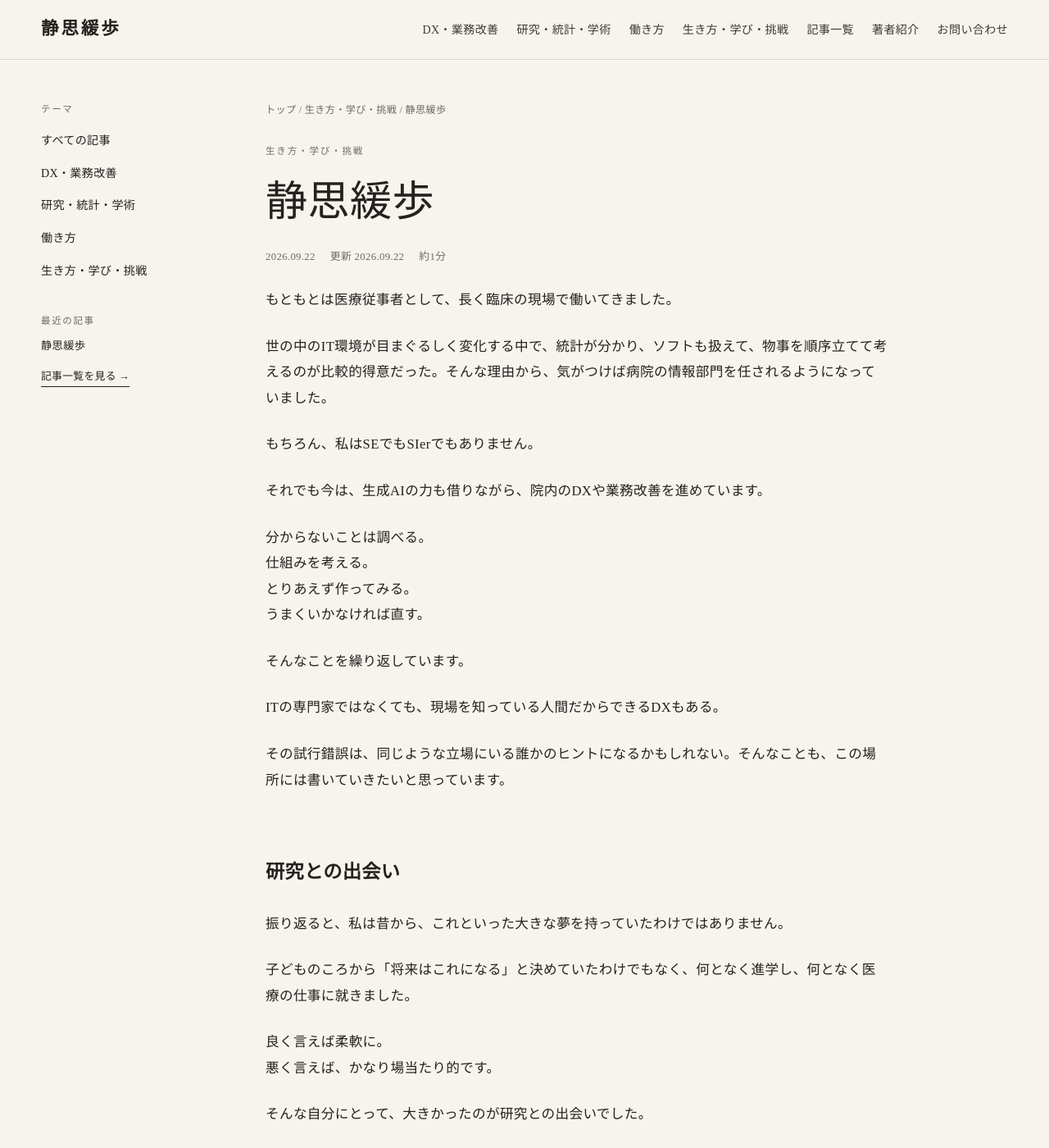
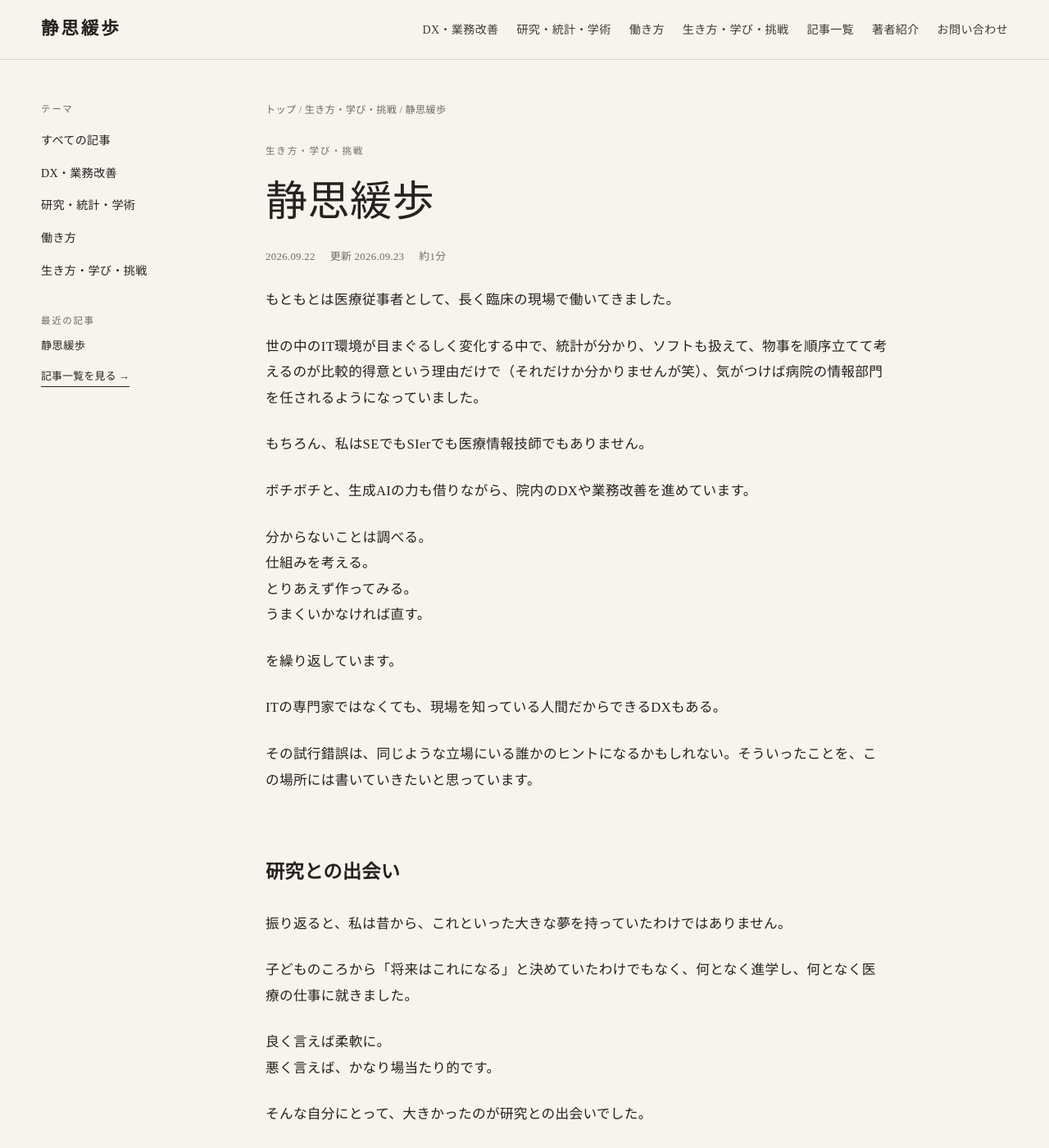
Before and after one commit to naokisuzuki-create/seishi-kanpo, a Jekyll site: the page built from _posts/2026-09-22-seishi-kanpo.md, in a window 1280 px wide and 1400 px high. Shown: the whole window at 82% size. Built offline with Jekyll 4.4.1, drawn with Linux system fonts in a browser that asks for light colours; some of the changed text lies outside the part shown.

Commit message:
Revise first article text

```diff
--- a/_posts/2026-09-22-seishi-kanpo.md
+++ b/_posts/2026-09-22-seishi-kanpo.md
@@ -2,7 +2,7 @@
 layout: post
 title: "静思緩歩"
 date: 2026-09-22
-last_modified_at: 2026-09-22
+last_modified_at: 2026-09-23
 category_key: life
 category_label: "生き方・学び・挑戦"
 categories:
@@ -19,22 +19,22 @@ image: /assets/images/life.webp
 
 もともとは医療従事者として、長く臨床の現場で働いてきました。
 
-世の中のIT環境が目まぐるしく変化する中で、統計が分かり、ソフトも扱えて、物事を順序立てて考えるのが比較的得意だった。そんな理由から、気がつけば病院の情報部門を任されるようになっていました。
+世の中のIT環境が目まぐるしく変化する中で、統計が分かり、ソフトも扱えて、物事を順序立てて考えるのが比較的得意という理由だけで（それだけか分かりませんが笑）、気がつけば病院の情報部門を任されるようになっていました。
 
-もちろん、私はSEでもSIerでもありません。
+もちろん、私はSEでもSIerでも医療情報技師でもありません。
 
-それでも今は、生成AIの力も借りながら、院内のDXや業務改善を進めています。
+ボチボチと、生成AIの力も借りながら、院内のDXや業務改善を進めています。
 
 分からないことは調べる。
 仕組みを考える。
 とりあえず作ってみる。
 うまくいかなければ直す。
 
-そんなことを繰り返しています。
+を繰り返しています。
 
 ITの専門家ではなくても、現場を知っている人間だからできるDXもある。
 
-その試行錯誤は、同じような立場にいる誰かのヒントになるかもしれない。そんなことも、この場所には書いていきたいと思っています。
+その試行錯誤は、同じような立場にいる誰かのヒントになるかもしれない。そういったことを、この場所には書いていきたいと思っています。
 
 ## 研究との出会い
 
@@ -67,7 +67,7 @@ ITの専門家ではなくても、現場を知っている人間だからでき
 
 趣味は空手です。日本空手協会に所属しています。
 
-もともとは子どもの習い事に付き合うつもりで始めたのですが、いつの間にか自分も道着を着て、今では指導員になりました。ちなみに子どもたちは結構上手です（笑）。
+もともとは子どもの習い事に付き合うつもりで始めたのですが、いつの間にか子供より自分が本気になり、今では指導員になりました（ちなみに子どもたちは結構上手です！！）
 
 道場で、同じ動きを何度も繰り返す。
 
@@ -93,10 +93,10 @@ ITの専門家ではなくても、現場を知っている人間だからでき
 何かを調べていて面白いと思ったこと。
 稽古の帰り道に考えたこと。
 
-そんなものを、少しずつ置いていければと思っています。
+雑多ではありますが、少しずつ置いていければと思っています。
 
 静かに考え、ゆっくり歩く。
 
 急いでどこかへたどり着くより、道の途中で気になったものに、ときどき立ち止まりながら歩いていく。
 
-そんな場所にしていきたいと思います。
+それが静思緩歩です。
```
